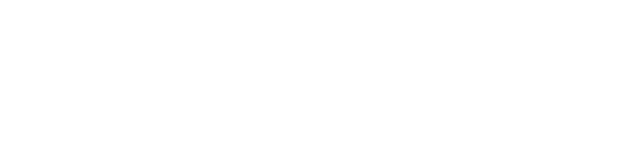
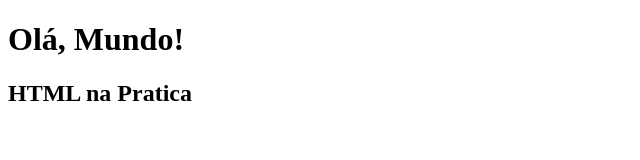
Before and after one commit to Faustograca/HTML_na_Pratica, a plain HTML site: page index.html in a window 1280 px wide. Shown: the whole page, without its empty margins (0-640 px from the left). Drawn offline with Linux system fonts and the light colour scheme.

Commit message:
first commit

```diff
--- a/index.html
+++ b/index.html
@@ -6,5 +6,7 @@
     <title>HTML na Pratica</title>
 </head>
 <body>
+    <h1>Olá, Mundo!</h1>
+    <h2>HTML na Pratica</h2>
 </body>
 </html>
```
Also changed, not shown: Js/scriptoo1.js (deleted).
